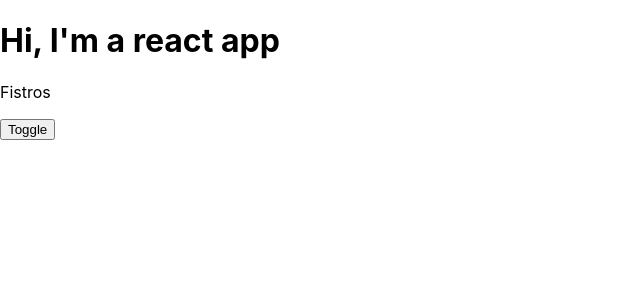
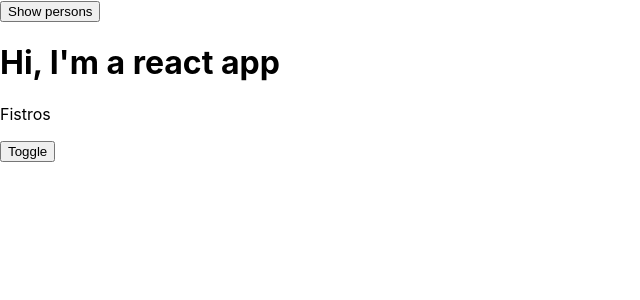
Before and after one commit to jlcampana/udemy-react-16, a React app: page / in a window 1280 px wide. Shown: the top 300 px of the page, without its empty margins (0-640 px from the left). Built offline with nearby package versions, Linux system fonts and the light colour scheme.

Commit message:
Optimizing re-rendering proccess by using shouldComponentUpdate

```diff
--- a/src/components/Persons/Persons.js
+++ b/src/components/Persons/Persons.js
@@ -11,13 +11,12 @@ class Persons extends Component {
   componentDidMount() {
     console.log('[Persons.js] componentDidMount()')
   }
-
   componentWillReceiveProps(nextProps) {
     console.log('[Persons.js] componentWillReceiveProps', nextProps)
   }
   shouldComponentUpdate(nextProps, nextState) {
     console.log('[Persons.js] shouldComponentUpdate', nextProps, nextState)
-    return nextProps.persons !== this.props.persons
+    return true
   }
   componentWillUpdate(nextProps, nextState) {
     console.log('[Persons.js] componentWillUpdate', nextProps, nextState)
--- a/src/containers/App.js
+++ b/src/containers/App.js
@@ -22,11 +22,20 @@ class App extends Component {
   componentWillMount() {
     console.log('[App.js] componentWillMount()')
   }
-
   componentDidMount() {
     console.log('[App.js] componentDidMount()')
   }
 
+  shouldComponentUpdate(nextProps, nextState) {
+    console.log('[App.js] shouldComponentUpdate', nextProps, nextState)
+    return (
+      nextProps.persons !== this.props.persons ||
+      nextState.visible !== this.state.visible
+    )
+  }
+  componentWillUpdate(nextProps, nextState) {
+    console.log('[App.js] componentWillUpdate', nextProps, nextState)
+  }
   componentDidUpdate() {
     console.log('[App.js] componentDidUpdate()')
   }
@@ -74,6 +83,13 @@ class App extends Component {
     return (
       <div className={classes.App}>
         <ErrorBoundary>
+          <button
+            onClick={() => {
+              this.setState({ visible: true })
+            }}
+          >
+            Show persons
+          </button>
           <Cockpit
             toggleHandler={this.toggleHandler}
             persons={this.state.persons}
```
